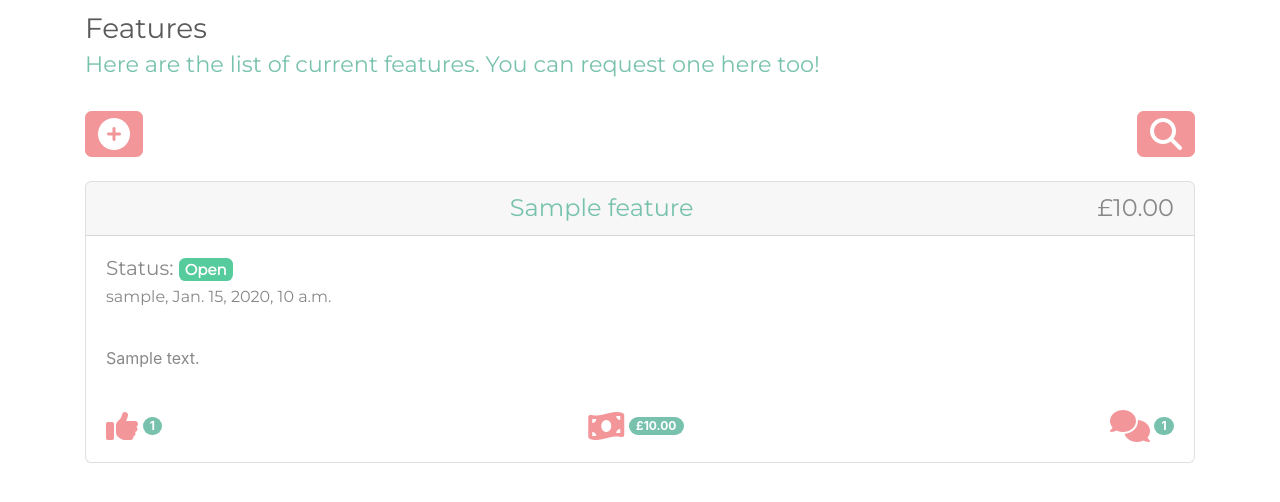
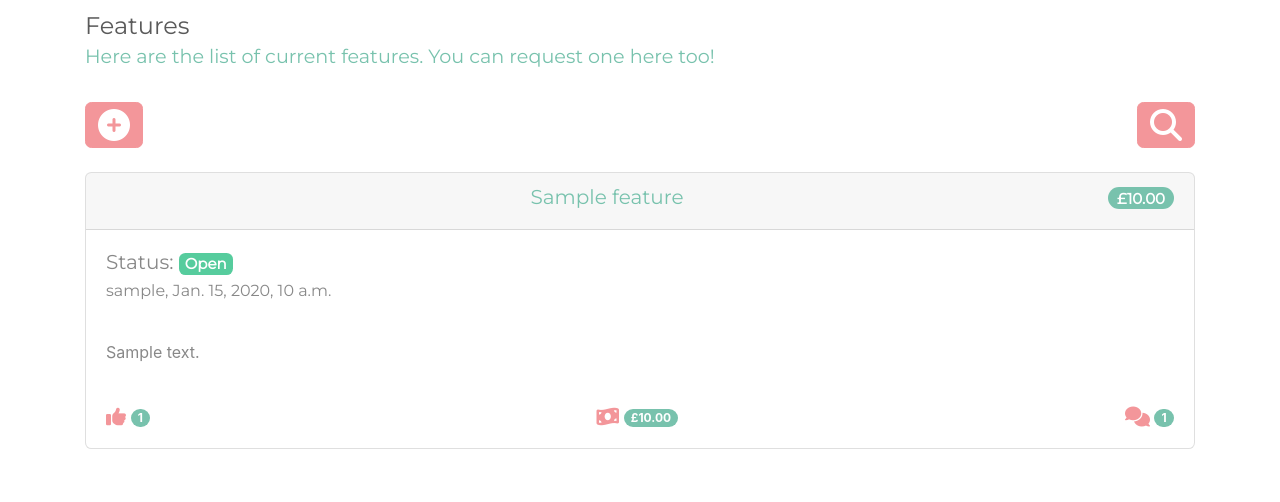
Before and after one commit to scottymcandrew/teleporter, a Django app: page /features/ in a window 1280 px wide. Shown: the part 56-558 px from the top of the page. Run offline with Django 3.2, Linux system fonts and the light colour scheme; a user stored in the database is signed in; tables that the repository leaves empty hold one stand-in row (values such as "Sample post"); some libraries are stand-ins or nearby versions.

Commit message:
Updated feature list template formatting, other formatting tweaks

```diff
--- a/templates/bugs/bugs.html
+++ b/templates/bugs/bugs.html
@@ -7,10 +7,10 @@
     <!-- Heading -->
     <div class="row section-heading">
         <div class="col-12">
-            <h3 class="ml-3">
+            <h4 class="ml-3">
                 Bugs<br>
                 <small class="text-primary">Issues with your teleportation experience? Report them here!</small>
-            </h3>
+            </h4>
         </div>
     </div>
 
--- a/templates/features/features.html
+++ b/templates/features/features.html
@@ -7,10 +7,10 @@
     <!-- Heading -->
     <div class="row section-heading">
         <div class="col-12">
-            <h3>
+            <h4>
                 Features<br>
                 <small class="text-primary">Here are the list of current features. You can request one here too!</small>
-            </h3>
+            </h4>
         </div>
     </div>
 
@@ -36,13 +36,13 @@
     {% for feature in features %}
         {% if feature.status != 'Resolved' %}
             <div class="card mb-3">
-                <h4 class="card-header d-flex justify-content-between">
-                    <i class="fas {% if feature.category == 'User-Requested' %}fa-users-cog{% elif feature.category == 'Roadmap' %}fa-star{% endif %} fa-lg" data-placement="bottom"
+                <div class="card-header d-flex justify-content-between">
+                    <i class="mt-1 text-info fas {% if feature.category == 'User-Requested' %}fa-users-cog{% elif feature.category == 'Roadmap' %}fa-star{% endif %} fa-lg" data-placement="bottom"
                        data-toggle="tooltip" title=""
                        data-original-title="Contributed by {% if feature.category == 'User-Requested' %}the User Community. Awesome!{% elif feature.category == 'Roadmap' %}the Teleportation Inc. Scientists!{% endif %}"></i>
-                    <a href="{% url "feature_detail" feature.id %}">{{ feature.title }}</a>
-                    <span>£{{ feature.price }}</span>
-                </h4>
+                    <h5 class="ml-2 mr-2"><a href="{% url "feature_detail" feature.id %}">{{ feature.title }}</a></h5>
+                    <h5><span class="badge badge-secondary badge-pill bg-primary">£{{ feature.price }}</span></h5>
+                </div>
                 <div class="card-body">
                     <h5 class="card-title">Status: <span
                             class="badge badge-{% if feature.status == 'Requested' %}secondary{% elif feature.status == 'Funded' %}primary{% elif feature.status == 'Implementing' %}warning{% elif feature.status == 'Testing' %}info{% else %}success{% endif %}">{{ feature.status }}</span>
@@ -53,21 +53,21 @@
                     <p class="card-text">{{ feature.description|truncatewords:25 }}</p>
                 </div>
                 <div class="card-body d-flex justify-content-between">
-                    <div class="feature-status-icon"><i class="fas fa-thumbs-up fa-2x text-secondary"
+                    <div class="feature-status-icon"><i class="fas fa-thumbs-up fa-lg text-secondary"
                                                         data-placement="bottom"
                                                         data-toggle="tooltip" title=""
                                                         data-original-title="Contributions so far!"></i>
                         <span class="badge badge-secondary badge-pill bg-primary">{{ feature.purchases }}</span>
                     </div>
                     <div class="feature-status-icon">
-                        <i class="fas fa-money-bill-wave fa-2x text-secondary"
+                        <i class="fas fa-money-bill-wave fa-lg text-secondary"
                            data-placement="bottom"
                            data-toggle="tooltip" title=""
                            data-original-title="Funds Raised"></i>
                         <span class="badge badge-secondary badge-pill bg-primary">£{{ feature.get_funds_raised }}</span>
                     </div>
                     <div class="feature-status-icon">
-                        <i class="fas fa-comments fa-2x text-secondary"></i>
+                        <i class="fas fa-comments fa-lg text-secondary"></i>
                         <span class="badge badge-secondary badge-pill bg-primary">{{ feature.comments.count }}</span>
                     </div>
                 </div>
```
